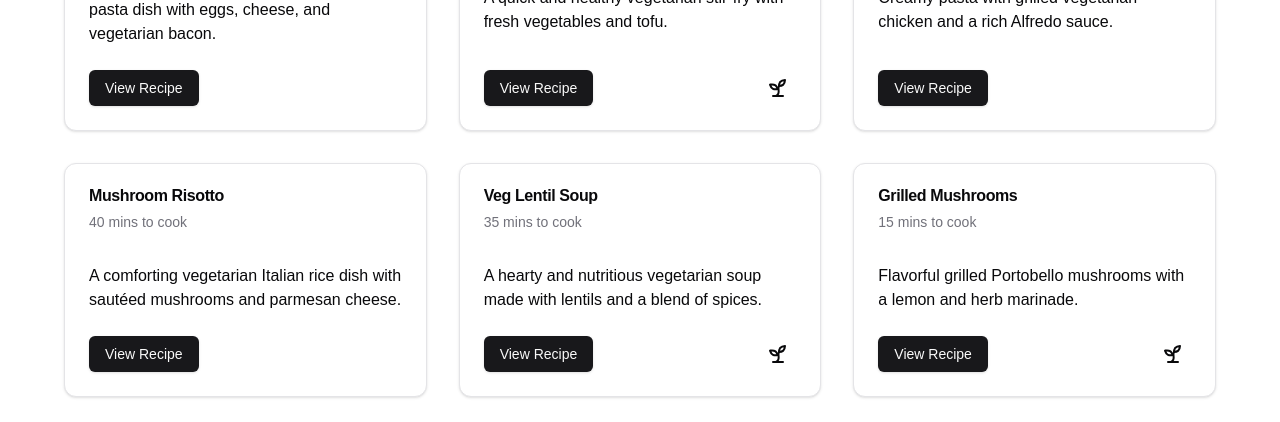
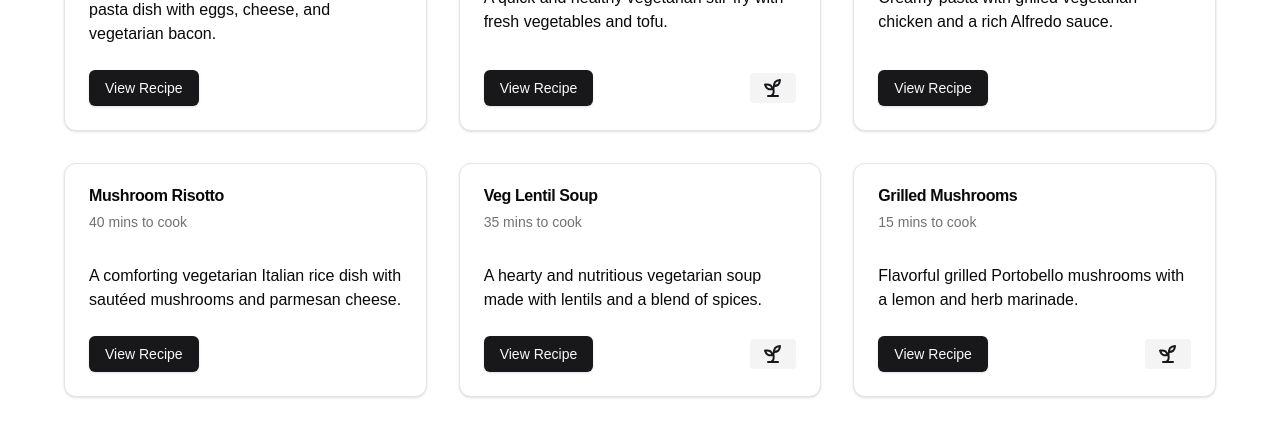
Before and after one commit to Mig-uel/shadcn-ui-crash-course, a Next.js app: page / in a window 1280 px wide. Shown: the part 271-693 px from the top of the page. Built offline with nearby package versions, Linux system fonts and the light colour scheme; data requests are answered from the project's data file.

Commit message:
feat: Add Badge component to display vegan status in recipe cards

```diff
--- a/app/page.tsx
+++ b/app/page.tsx
@@ -1,3 +1,4 @@
+import { Badge } from '@/components/ui/badge'
 import { Button } from '@/components/ui/button'
 import {
   Card,
@@ -43,9 +44,9 @@ export default async function Home() {
             <CardFooter className='flex justify-between gap-3'>
               <Button>View Recipe</Button>
               {recipe.vegan && (
-                <Button variant='ghost' size='icon'>
+                <Badge className='rounded' variant='secondary'>
                   <Sprout />
-                </Button>
+                </Badge>
               )}
             </CardFooter>
           </Card>
```
